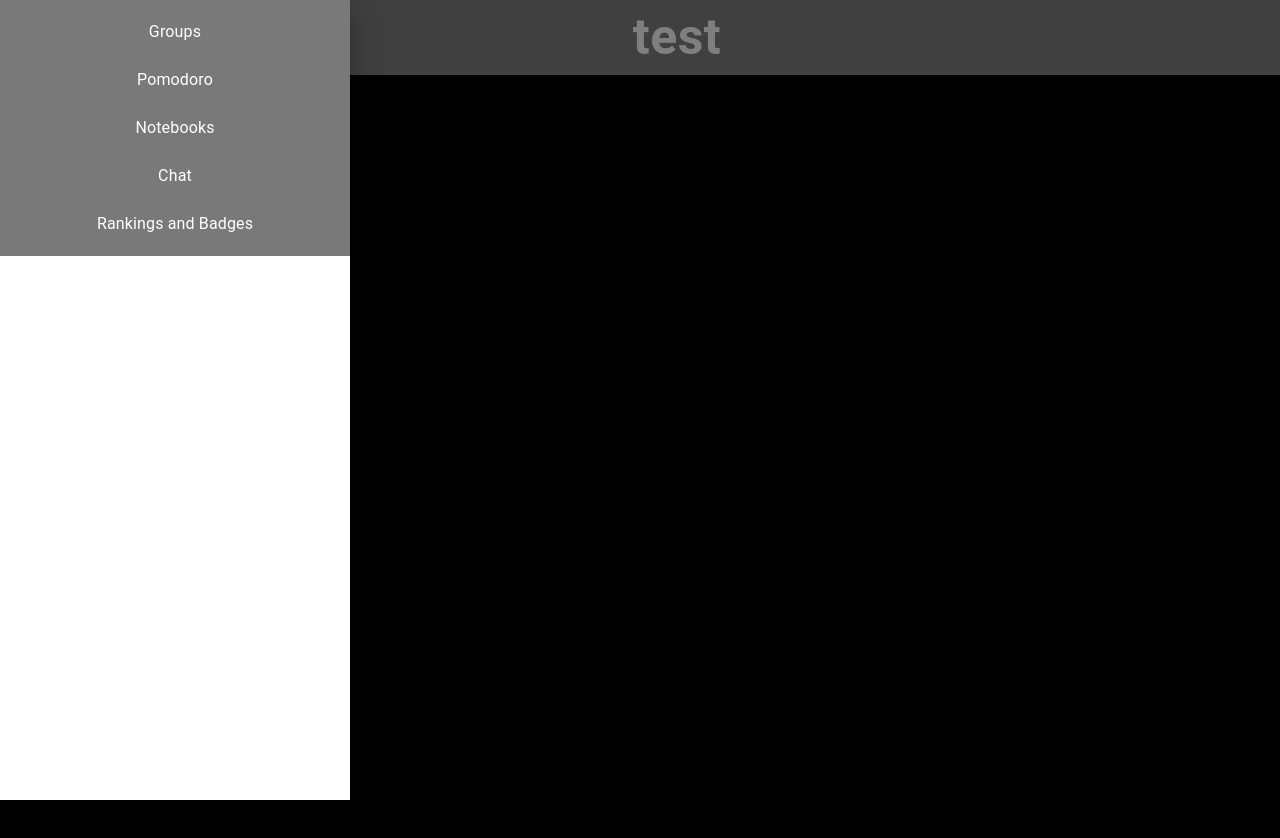
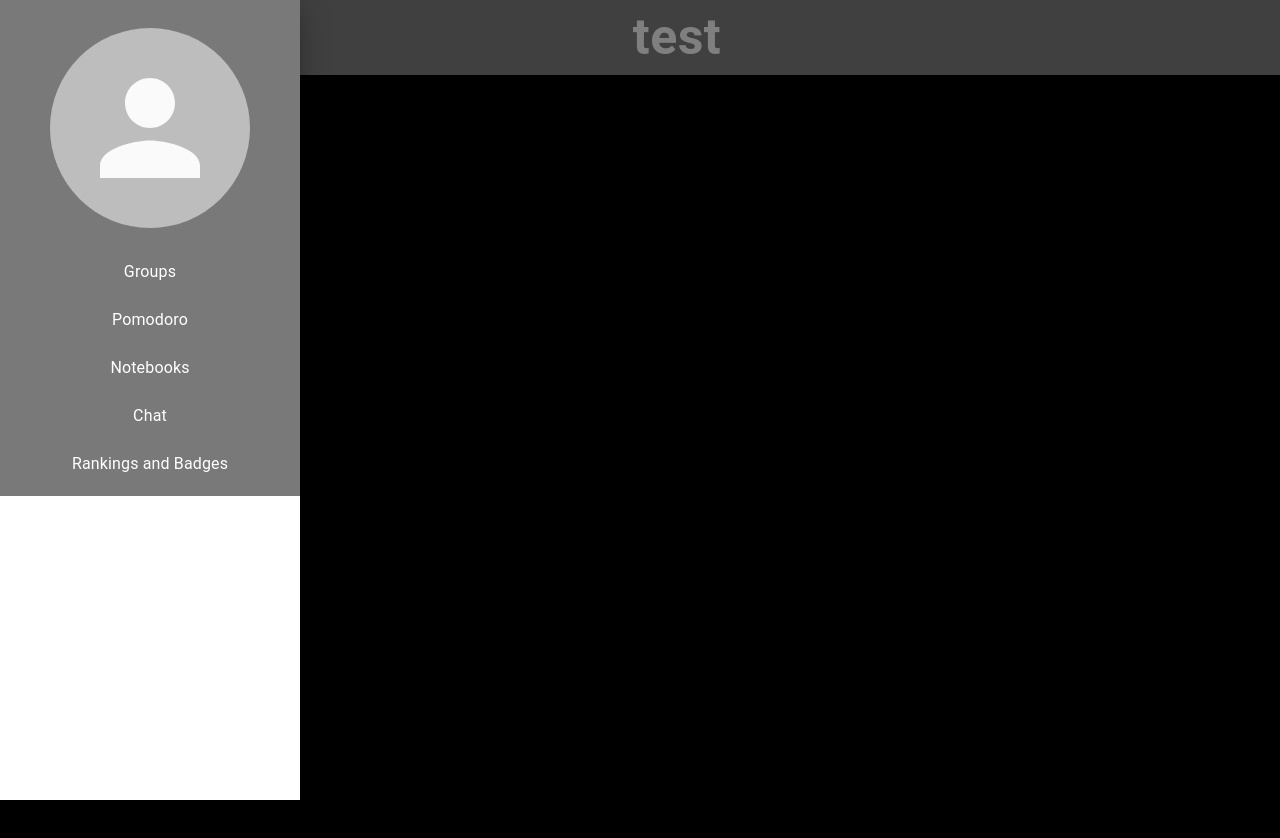
Before and after one commit to Jedro1270/Gakusei, a React (Create React App) app in the folder client/: page / in a window 1280 px wide. Both pictures are taken after a click on the button 37 px from the left and 37 px from the top of the page. Shown: the top 838 px of the page. Built offline with nearby package versions, Linux system fonts and the light colour scheme.

Commit message:
feat: add avatar icon with placeholder

```diff
--- a/client/src/components/Header/NavigationMenu/NavigationMenu.js
+++ b/client/src/components/Header/NavigationMenu/NavigationMenu.js
@@ -1,10 +1,13 @@
-import { List, ListItem, ListItemText, styled } from '@material-ui/core';
+import { List, ListItem, ListItemText, Avatar, styled } from '@material-ui/core';
 import React from 'react';
 import { Link } from 'react-router-dom';
 
 export default function NavigationMenu() {
     return (
         <NavigationList>
+
+            <UserAvatar/>
+
             <CustomLink to='/groups' >
                 <NavigationContainer button>
                     <ListItemText primary={'Groups'}/>
@@ -39,7 +42,7 @@ export default function NavigationMenu() {
 }
 
 const NavigationContainer = styled(ListItem)({
-    width: '350px',
+    width: '300px',
     textAlign: 'center'
 });
 
@@ -51,3 +54,9 @@ const CustomLink = styled(Link)({
     textDecoration: 'none',
     color: 'white'
 });
+
+const UserAvatar = styled(Avatar)({
+    width: '200px',
+    height: '200px',
+    margin: '20px auto'
+});
```
